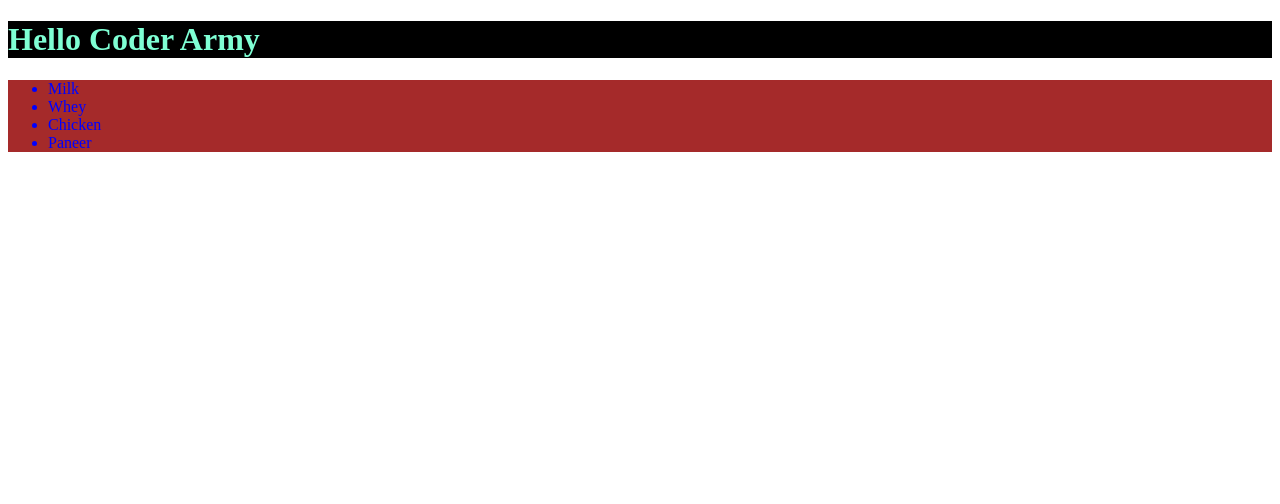
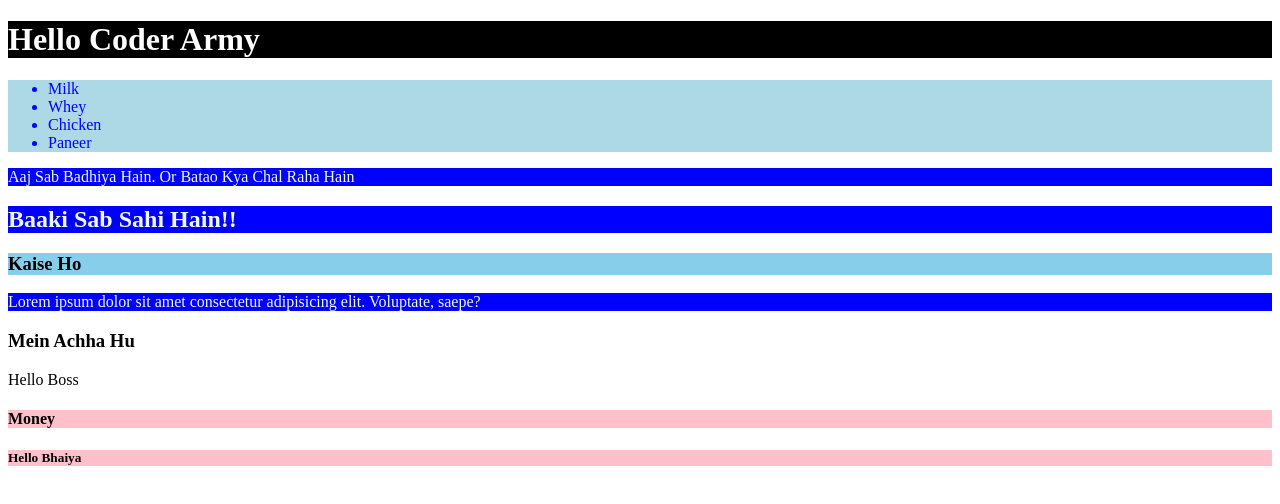
Before and after one commit to Saurav-sde/CSS, a plain HTML site: page Day_01/first.html in a window 1280 px wide. Drawn offline with Linux system fonts and the light colour scheme.

Commit message:
External css & element,class,id selector

```diff
--- a/Day_01/first.html
+++ b/Day_01/first.html
@@ -3,7 +3,7 @@
 <head>
     <meta charset="UTF-8">
     <meta name="viewport" content="width=device-width, initial-scale=1.0">
-    <title>Document</title>
+    <title>External CSS</title>
     <link rel="stylesheet" href="style.css">
 </head>
 <body>
@@ -14,5 +14,13 @@
         <li>Chicken</li>
         <li>Paneer</li>
     </ul>
+    <p class="first">Aaj Sab Badhiya Hain. Or Batao Kya Chal Raha Hain</p>
+    <h2 class="first">Baaki Sab Sahi Hain!!</h2>
+    <h3 id="third">Kaise Ho</h3>
+    <p class="first">Lorem ipsum dolor sit amet consectetur adipisicing elit. Voluptate, saepe?</p>
+    <h3>Mein Achha Hu</h3>
+    <div>Hello Boss</div>
+    <h4 class="second">Money</h4>
+    <h5 class="second">Hello Bhaiya</h5>
 </body>
 </html>
--- a/Day_01/style.css
+++ b/Day_01/style.css
@@ -1,8 +1,25 @@
+
+/*  Element selector */
 h1{
-    color: aquamarine;
+    color: white;
     background-color: black;
 }
 ul{
     color: blue;
-    background-color: brown;
+    background-color: lightblue;
 }
+
+/* Class Selector */
+.first{
+    background-color: blue;
+    color: aliceblue;
+}
+
+.second{
+    background-color: pink;
+}
+
+/* ID selector (#unique) */
+#third{
+    background-color: skyblue;
+}
```
